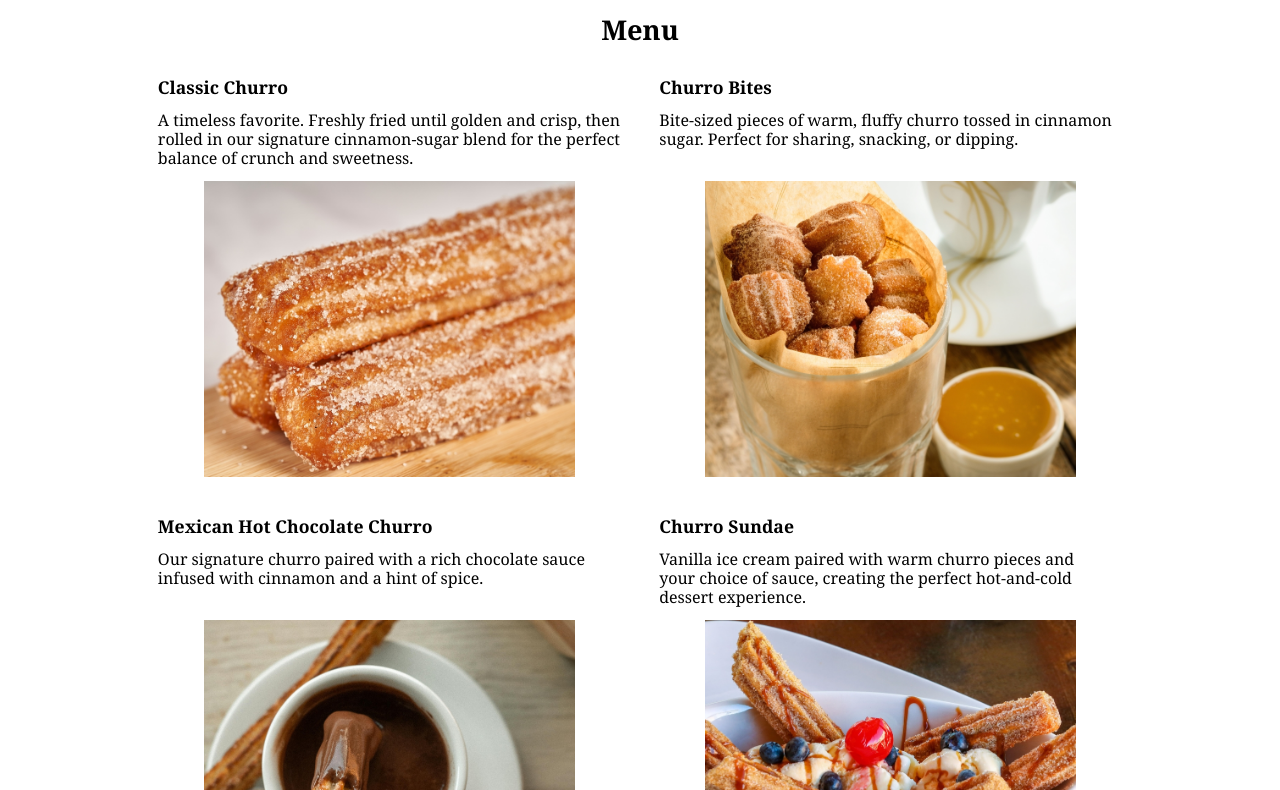
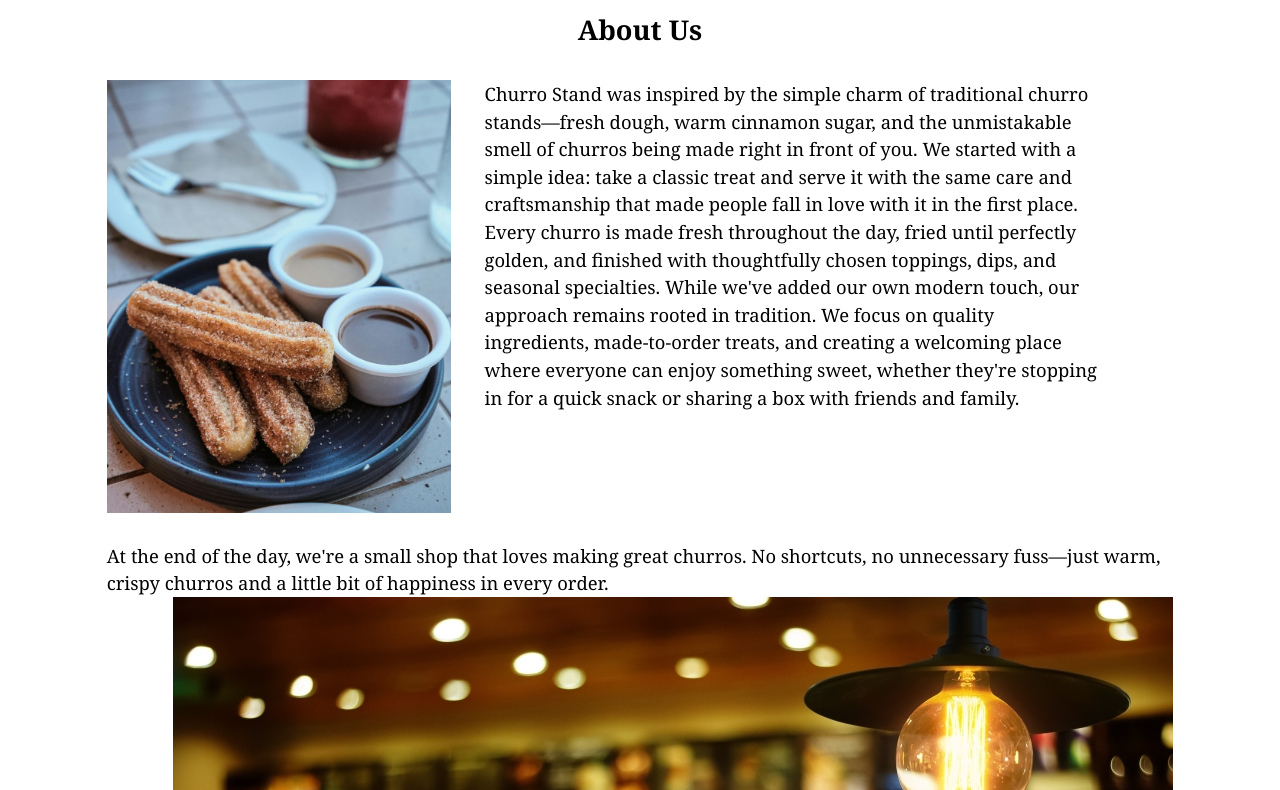
Before and after one commit to inflammable252-bit/odin-restaurant, a website built with webpack: page src/template.html in a window 1280 px wide. Shown: the part 132-922 px from the top of the page. Built offline with nearby package versions, Linux system fonts and the light colour scheme.

Commit message:
Add About builder functions and images Next: srcset for About, CTA buttons and contact info, unifying theme

```diff
--- a/src/about.js
+++ b/src/about.js
@@ -1,8 +1,78 @@
+const aboutText = "Churro Stand was inspired by the simple charm of traditional churro stands—fresh dough, warm cinnamon sugar, and the unmistakable smell of churros being made right in front of you. We started with a simple idea: take a classic treat and serve it with the same care and craftsmanship that made people fall in love with it in the first place. Every churro is made fresh throughout the day, fried until perfectly golden, and finished with thoughtfully chosen toppings, dips, and seasonal specialties. While we've added our own modern touch, our approach remains rooted in tradition. We focus on quality ingredients, made-to-order treats, and creating a welcoming place where everyone can enjoy something sweet, whether they're stopping in for a quick snack or sharing a box with friends and family. / At the end of the day, we're a small shop that loves making great churros. No shortcuts, no unnecessary fuss—just warm, crispy churros and a little bit of happiness in every order."
+const aboutTextArr = aboutText.split(" / ");
+
+import { interior1000w as interior1000w, tall900w, two900w, cooking900w, sugar900w } from "./srcset-images.js";
+
+const section3ImgArr = [two900w, cooking900w, sugar900w];
+
+let content = document.getElementById("content");
+
 export default function buildAbout() {
+    content.replaceChildren()
 
-    let content = document.getElementById("content");
-    content.replaceChildren()
     const headline = document.createElement("h2")
-    headline.textContent = "About";
+    headline.textContent = "About Us";
+    headline.classList.add("page-title")
     content.appendChild(headline)
+
+    createText();
+    createSections();
+    combiner();
 }
+function createText() {
+        aboutTextArr.forEach((textBlock, index) => {
+        const para = document.createElement("p");
+        para.textContent = textBlock,
+        para.id = `about-${index + 1}`
+
+        content.appendChild(para)
+    })
+}
+function createSections() {
+    const sectionWrapper = document.createElement("article");
+    sectionWrapper.id = "section-wrapper";
+    for (let i=1; i<=3; i++) {
+        const section = document.createElement("section");
+        section.id = "about-section-" + i;
+        sectionWrapper.appendChild(section)
+    }
+    content.appendChild(sectionWrapper)
+}
+
+function getImages() {
+    const section1Image = document.createElement("img");
+    section1Image.src = tall900w;
+    const section2Image = document.createElement("img");
+    section2Image.src = interior1000w;
+
+    const section3Images = [];
+    section3ImgArr.forEach((item, index) => {
+        const img = document.createElement("img");
+        img.src = item;
+        img.id = "about-s3-" + (index + 1);
+        section3Images.push(img)
+    });
+    return {section1Image, section2Image, section3Images}
+
+    // image.alt = item.alt;
+
+    // image.srcset = item.urlS + " 330w," + item.url + " 700w";
+    // image.sizes = "(width <= 800px) 330w, 700w";
+    // image.src= item.url;
+
+
+}
+
+function combiner() {
+    const text = document.querySelectorAll("p")
+    const section1 = document.getElementById("about-section-1")
+    const section2 = document.getElementById("about-section-2")
+    const section3 = document.getElementById("about-section-3")
+    const imgs = new getImages();
+
+    section1.append(text[0], imgs.section1Image)
+    section2.append(text[1], imgs.section2Image)
+    imgs.section3Images.forEach((img) => {
+        section3.append(img)
+    })
+}
--- a/src/index.js
+++ b/src/index.js
@@ -5,7 +5,7 @@ import buildHome from "./home.js"
 import buildMenu from "./menu.js"
 import buildAbout from "./about.js"
 
-let currentPage = "menu";
+let currentPage = "about";
 let contentDiv = document.getElementById("content");
 
 pageOpen();
--- a/src/menu.js
+++ b/src/menu.js
@@ -1,4 +1,4 @@
-import { original330w, bites330w, chocolate330w, sundae330w, original700w, bites700w, chocolate700w, sundae700w } from "./menuImages.js"
+import { original330w, bites330w, chocolate330w, sundae330w, original700w, bites700w, chocolate700w, sundae700w } from "./srcset-images.js"
 
 let content = document.getElementById("content");
 
@@ -46,7 +46,7 @@ function buildMain() {
     mainSection.id = "menu-section";
     const headline = document.createElement("h2");
     headline.textContent = "Menu";
-    headline.classList.add("menu");
+    headline.classList.add("page-title");
 
     const menu = document.createElement("div");
     menu.id = "menu-wrapper";
--- a/src/menuImages.js
+++ b/src/srcset-images.js
@@ -7,3 +7,9 @@ export {default as original700w} from "./images/menu-srcset/original-700w.jpg";
 export {default as bites700w} from "./images/menu-srcset/bites-700w.jpg";
 export {default as chocolate700w} from "./images/menu-srcset/chocolate-700w.jpg";
 export {default as sundae700w} from "./images/menu-srcset/sundae-700w.jpg";
+
+export {default as interior1000w} from "./images/interior-1000w.jpg"
+export {default as tall900w} from "./images/tall-900w.jpg"
+export {default as two900w} from "./images/two-900w.jpg"
+export {default as cooking900w} from "./images/cooking-900w.jpg"
+export {default as sugar900w} from "./images/sugar-900w.jpg"
--- a/src/styles.css
+++ b/src/styles.css
@@ -2,6 +2,8 @@
     --theme1: #c36e5f;
     --theme2: #7BBA59;
     --section-bg: #FAE3E3;
+
+    --pad: calc(1rem + 1vw);
 }
 * {
     font-family: Cambria, Cochin, Georgia, Times, 'Times New Roman', serif;
@@ -79,7 +81,7 @@ nav {
         display: block;
     }
 }
-article#content {
+main#content {
     grid-column: 2/3;
     background-color: white;
     position: relative;
@@ -132,10 +134,11 @@ section#menu-section {
     padding: 0 2vw;
 }
 .menu {
-text-align: center;
 }
-h2.menu {
+h2.page-title {
     font-size: 1.7rem;
+    text-align: center;
+    padding-bottom: var(--pad)
 }
 div#menu-wrapper {
     display: grid;
@@ -161,7 +164,7 @@ article.box img {
 }
 @media (max-width: 830px) {
     div#menu-wrapper {
-            grid-template-columns: repeat(auto-fit, minmax(300px, 1fr));
+        grid-template-columns: repeat(auto-fit, minmax(300px, 1fr));
     }
 }
 
@@ -181,6 +184,43 @@ ul.specials li {
     padding: 0.5rem;
 }
 
+/* About */
+article#section-wrapper {
+    font-size: 1.15rem;
+    display: grid;
+    grid-template-rows: auto 0.5fr auto;
+    gap: var(--pad)
+}
+
+section#about-section-1 {
+    display: grid;
+    grid-auto-flow: column;
+    grid-template-columns: minmax(275px, 0.5fr) 1fr;
+    gap: calc(0.5rem + 2vw);
+    p {
+        max-width: 60ch;
+    }
+    img {
+        grid-column: 1/2;
+        width: 100%;
+        max-width: 600px;
+        height: auto;
+    }
+}
+section#about-section-2 {
+    display: flex;
+    flex-direction: column;
+    align-items: end;
+}
+section#about-section-3 {
+    padding: calc(1rem + 1vw);
+    display: grid;
+    grid-template-columns: repeat(3, 1fr);
+    gap: calc(1rem + 1vw);
+    height: max-content;
+    align-items: center;
+}
+
 footer {
     background-color: var(--theme);
     grid-column: 1/-1;
--- a/src/template.html
+++ b/src/template.html
@@ -16,7 +16,7 @@
             </div>
         </nav>
     </header>
-    <article id="content">
+    <main id="content">
     </div>
     <!-- <footer>
         <p>footer things</p>
```
Also changed, not shown: src/images/cooking-900w.jpg (added), src/images/interior-1000w.jpg (added), src/images/sugar-900w.jpg (added), src/images/sugar-cropped.jpg (added), src/images/sundae-cropped.jpg (deleted), src/images/tall-900w.jpg (added), src/images/two-900w.jpg (added), 6 other files.
